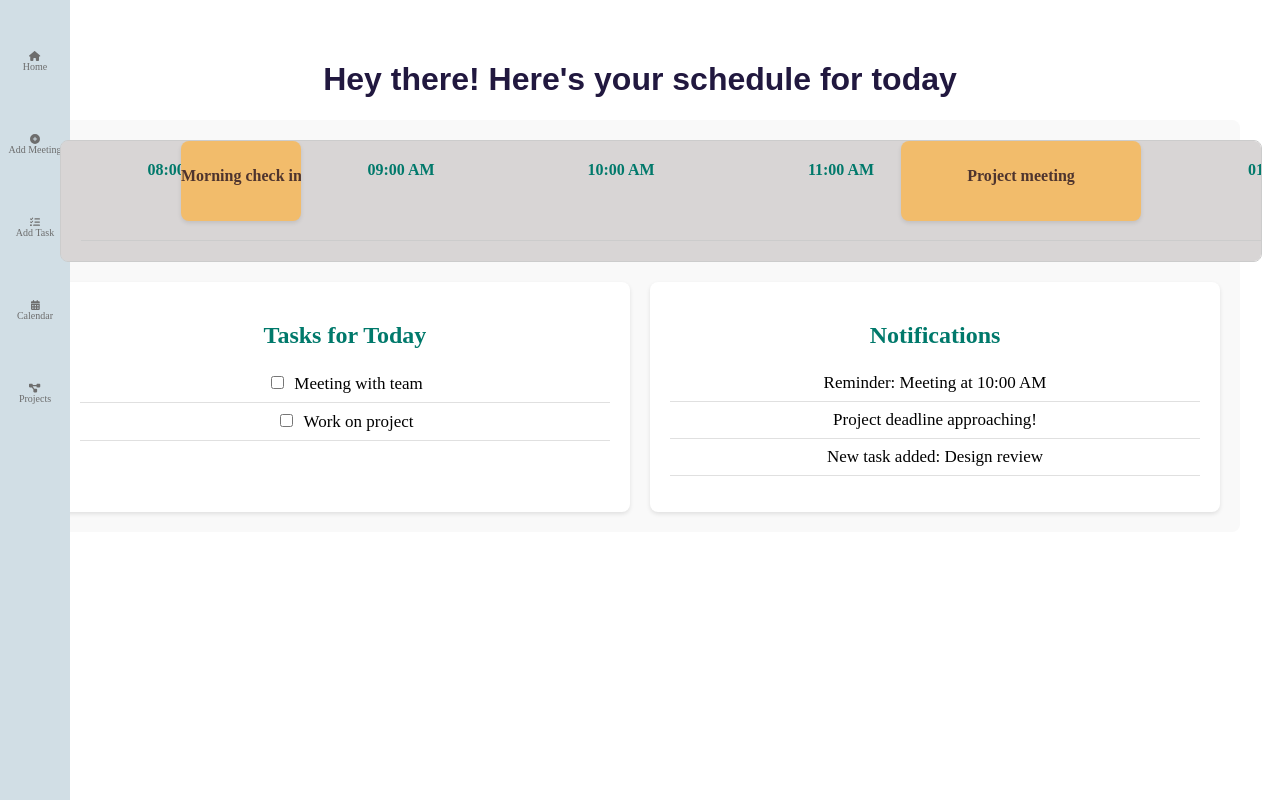
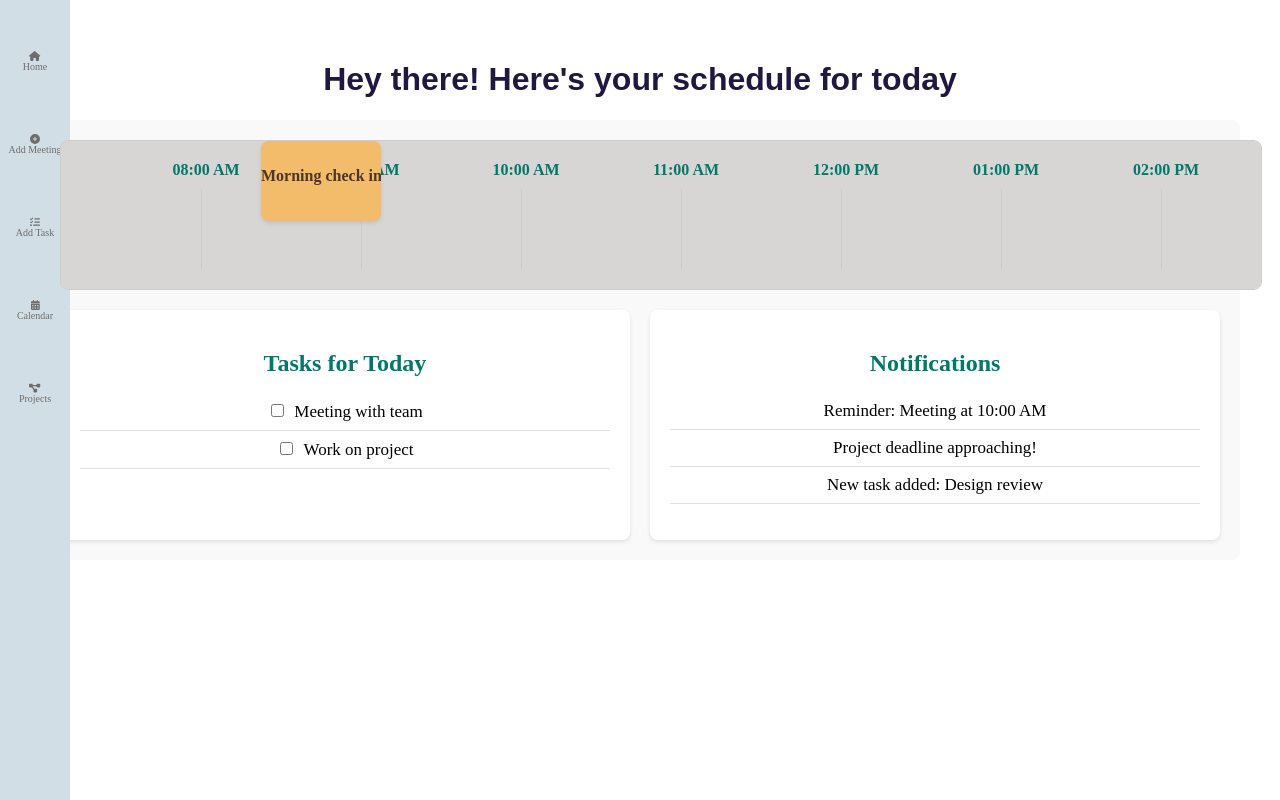
Before and after one commit to kimberlytmq/hackforgood, a React (Vite) app: page /home in a window 1280 px wide. Built offline with nearby package versions, Linux system fonts and the light colour scheme.

Commit message:
Fix day schedule format modified:   src/components/DaySchedule.css modified:   src/components/DaySchedule.jsx

```diff
--- a/src/components/DaySchedule.css
+++ b/src/components/DaySchedule.css
@@ -6,17 +6,11 @@
 }
 
 .time-labels {
-  display: flex;
-  gap: 20px;
-  position: sticky;
-  top: 0;
-  padding-bottom: 10px;
-  border-bottom: 1px solid #ccc;
-  z-index: 1;
+  display: contents;
 }
 
 .time-label {
-  width: 200px;
+  width: 250px;
   text-align: center;
   color: #00796b;
   font-weight: bold;
@@ -28,7 +22,8 @@
   width: 100%;
   overflow-x: auto;
   display: grid;
-  grid-template-columns: 1fr auto;
+  grid-template-rows: auto 80px;
+  grid-template-columns: repeat(10, 150px);
   gap: 10px;
   padding: 20px;
   background-color: #d8d5d5;
@@ -49,8 +44,7 @@
 }
 
 .time-slot-container {
-  display: flex;
-  gap: 20px;
+  display: contents;
 }
 
 .time-slot {
@@ -85,9 +79,6 @@
   z-index: 3;
 }
 
-.time-slot:hover {
-  background-color: #b2ebf2;
-}
 
 /* Task and Notification Container */
 .task-notification-container {
--- a/src/components/DaySchedule.jsx
+++ b/src/components/DaySchedule.jsx
@@ -57,7 +57,7 @@ const DaySchedule = () => {
             key={index}
             className="meeting-block"
             style={{
-              left: `${timeSlots.indexOf(meeting.startTime) * 120}px`,
+              left: `${timeSlots.indexOf(meeting.startTime) * 200}px`,
               width: `${(timeSlots.indexOf(meeting.endTime) - timeSlots.indexOf(meeting.startTime)) * 120}px`
             }}
           >
```
